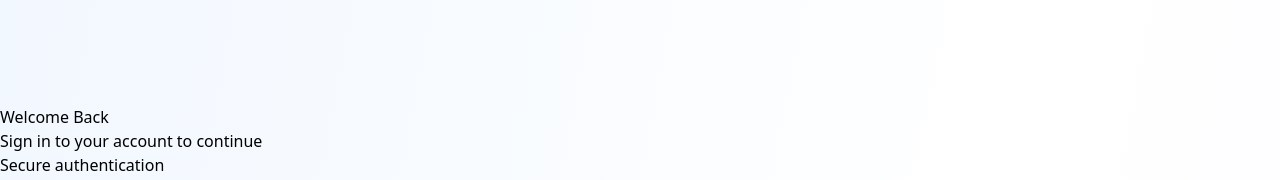
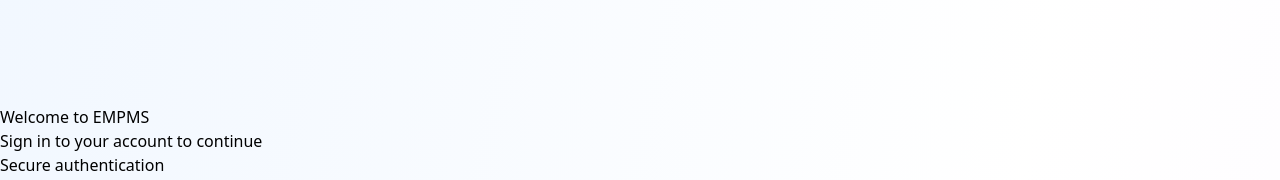
Before and after one commit to gopal-gautam/EMPMS, a React (Vite) app: page / in a window 1280 px wide. Shown: the part 1175-1355 px from the top of the page. Built offline with nearby package versions, Linux system fonts and the light colour scheme; no server answers.

Commit message:
change branding

```diff
--- a/src/pages/Login.tsx
+++ b/src/pages/Login.tsx
@@ -57,7 +57,7 @@ export const Login = () => {
             </svg>
           </div>
           <h2 className="mt-6 text-4xl font-extrabold text-gray-900">
-            Welcome Back
+            Welcome to EMPMS
           </h2>
           <p className="mt-2 text-sm text-gray-600">
             Sign in to your account to continue
```
